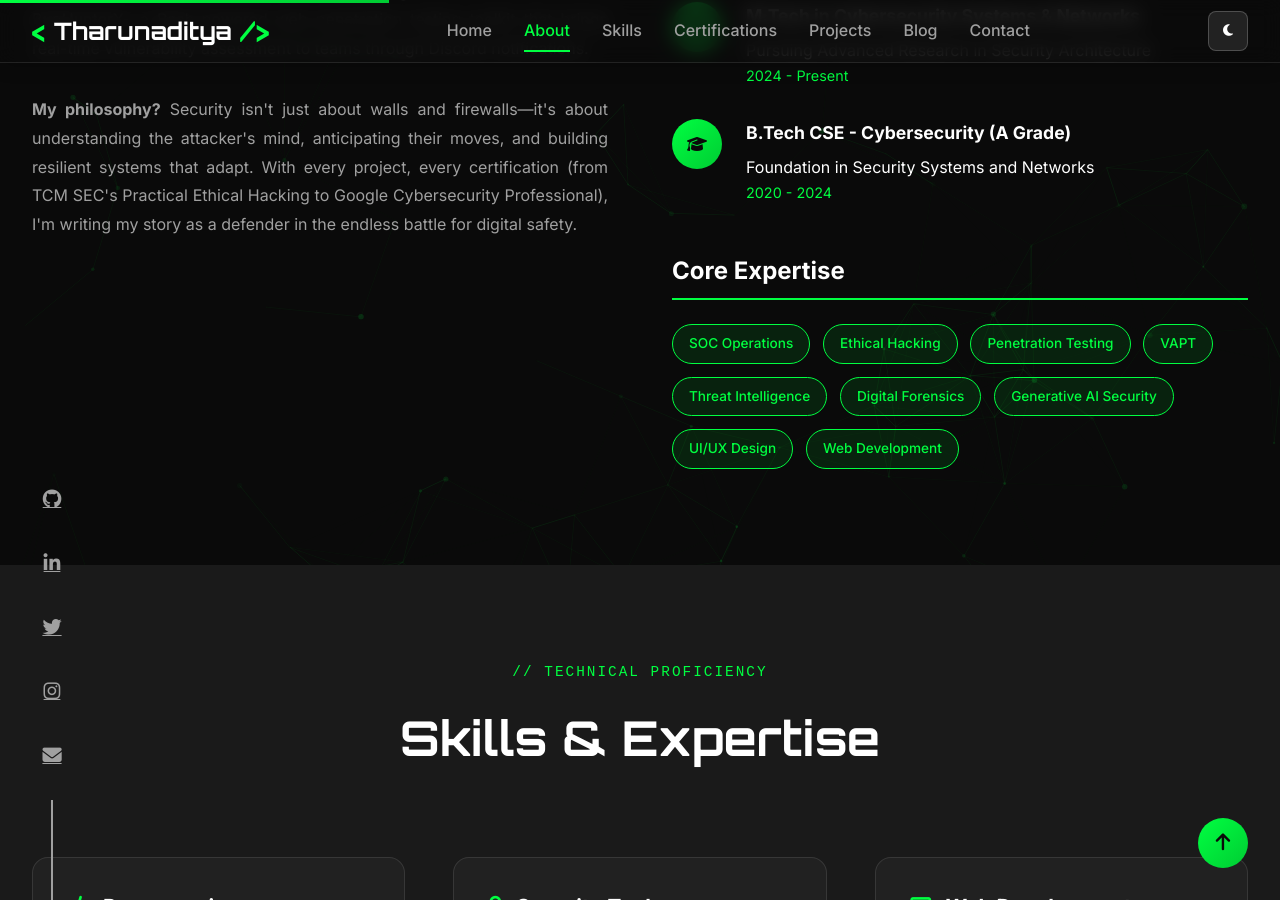
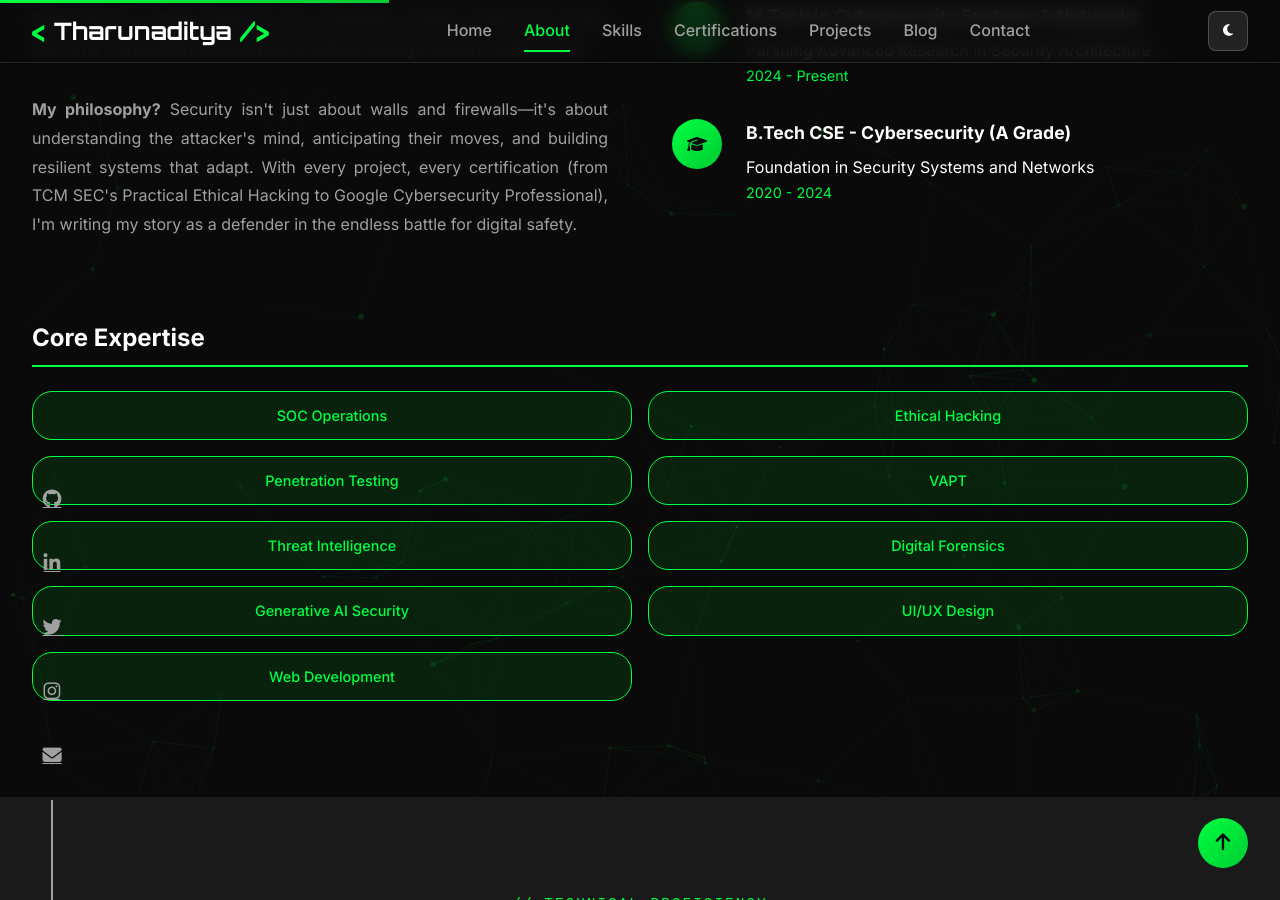
Before and after one commit to Tharunaditya/tharunaditya.github.io, a Jekyll site: the page index.html, which Jekyll copies as it is, in a window 1280 px wide and 900 px high, scrolled down 2150 px. Built offline with Jekyll 4.4.1, drawn with Linux system fonts in a browser that asks for light colours.

Commit message:
Move Core Expertise section to full width below bio with two-column layout

```diff
--- a/assets/css/style.css
+++ b/assets/css/style.css
@@ -699,23 +699,25 @@ body {
 .specializations {
     display: flex;
     flex-direction: column;
+    margin-top: 3rem;
 }
 
 .expertise-tags {
-    display: flex;
-    flex-wrap: wrap;
-    gap: 0.8rem;
+    display: grid;
+    grid-template-columns: repeat(2, 1fr);
+    gap: 1rem;
 }
 
 .expertise-tags .tag {
     background: rgba(0, 255, 65, 0.1);
     border: 1px solid var(--accent-primary);
     color: var(--accent-primary);
-    padding: 0.5rem 1rem;
+    padding: 0.75rem 1.5rem;
     border-radius: 20px;
-    font-size: 0.85rem;
+    font-size: 0.9rem;
     font-weight: 500;
     transition: all 0.3s ease;
+    text-align: center;
 }
 
 .expertise-tags .tag:hover {
--- a/index.html
+++ b/index.html
@@ -225,6 +225,8 @@
                                 </div>
                             </div>
                         </div>
+                    </div>
+                </div>
 
                 <div class="specializations">
                     <h4>Core Expertise</h4>
@@ -238,8 +240,6 @@
                         <span class="tag">Generative AI Security</span>
                         <span class="tag">UI/UX Design</span>
                         <span class="tag">Web Development</span>
-                            </div>
-                        </div>
                     </div>
                 </div>
             </div>
```
Lines whose indentation alone changed are shown as unchanged.
